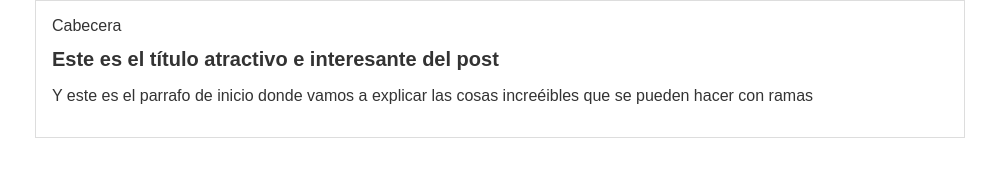
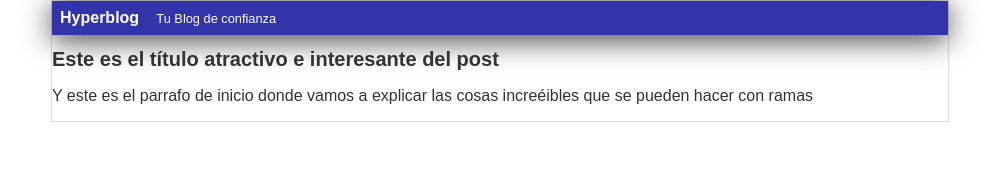
Before and after one commit to alesandra27/hyperblog, a plain HTML site: page blogpost.html in a window 1280 px wide. Shown: the whole page, without its empty margins (140-1139 px from the left). Drawn offline with Linux system fonts and the light colour scheme.

Commit message:
finalizada la cabecera con diseño azul

```diff
--- a/blogpost.html
+++ b/blogpost.html
@@ -7,7 +7,7 @@
     <body>
         <div id="container">
             <div id="cabecera">
-                Cabecera
+                Hyperblog <span id="tagline">Tu Blog de confianza</span>
             </div>
             <div id="post">
                 <h1>Este es el título atractivo e interesante del post</h1>
--- a/css/estilos1.css
+++ b/css/estilos1.css
@@ -7,10 +7,25 @@ body
     margin: 0;
     padding: 0;
 }
+#cabecera {
+    background: #33A;
+    box-shadow: 0px 5px 30px 0px rgba(0, 0, 0, 0.75);
+    color: white;
+    font-weight: bold;
+    margin: 0;
+    padding: 0.5em;
+}
+
+#cabecera #tagline{
+    padding: 0 0 0 1em;
+    font-weight: normal;
+    font-size: 0.8em;
+
+}
 #container
 {
     width: 70%;
-    padding: 1em;
+    padding: 0;
     text-align: left;
     border: 1px solid #DDD;
     margin: 0 auto;
@@ -20,3 +35,7 @@ body
 {
     font-size: 20px;
 }
+
+#post {
+
+}
```
